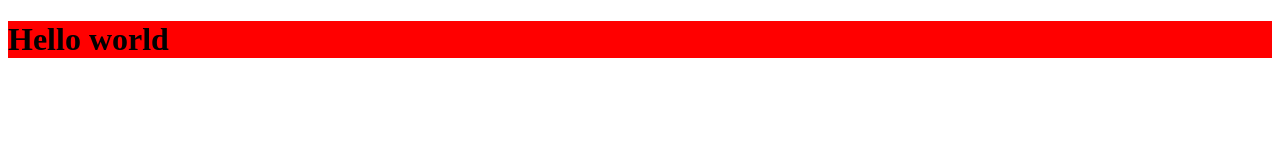
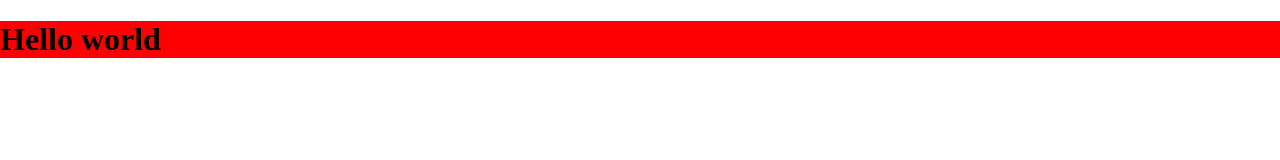
Before and after one commit to diegosanz/pokedex, a React app: page / in a window 1280 px wide. Shown: the top 160 px of the page. Built offline with nearby package versions, Linux system fonts and the light colour scheme.

Commit message:
Add global styles and normalize.css

```diff
--- a/package.json
+++ b/package.json
@@ -45,6 +45,7 @@
   },
   "dependencies": {
     "classnames": "^2.3.2",
+    "normalize.css": "^8.0.1",
     "react": "^18.2.0",
     "react-dom": "^18.2.0"
   }
--- a/src/index.tsx
+++ b/src/index.tsx
@@ -1,6 +1,7 @@
 import { StrictMode } from 'react'
 import { createRoot } from 'react-dom/client'
 import App from './App'
+import './styles/index.scss'
 
 const container = document.getElementById('root')
 
--- /dev/null
+++ b/src/styles/index.scss
@@ -0,0 +1 @@
+@import 'normalize.css';
```
Also changed, not shown: 1 other file (tests, documents, lock files or other folders).
